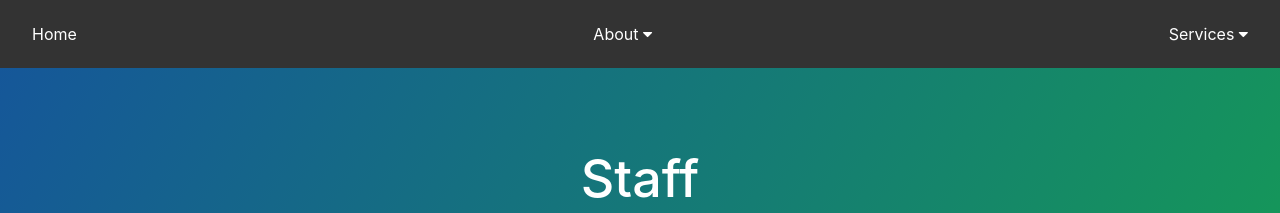
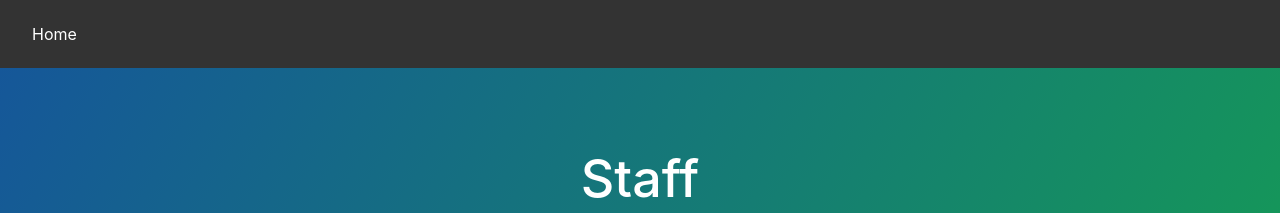
Before and after one commit to Ranger-4297/TeenageClub, a Jekyll site: the page built from Pages/CurrentStaff.md, in a window 1280 px wide. Shown: the top 213 px of the page. Built offline with Jekyll 4.4.1, drawn with Linux system fonts in a browser that asks for light colours; the repository's description, which GitHub fills in, is left out.

Commit message:
Staff list

```diff
--- /dev/null
+++ b/_layouts/minor.html
@@ -0,0 +1,116 @@
+<!DOCTYPE html>
+<html lang="{{ site.lang | default: " en-US" }}">
+<link rel="shortcut icon" type="image/jpg" href="images/Banner.png" />
+<!-- Discord embeds -->
+<meta content="TeenageClub" property="og:title" />
+<meta content="TeenageClub rules and guidelines!" property="og:description" />
+<meta content="https://ranger-4297.github.io/TeenageClub/" property="og:url" />
+<meta content="https://ranger-4297.github.io/TeenageClub/images/Banner.png" property="og:image" />
+<meta content="#ffc0cb" data-react-helmet="true" name="theme-color" />
+
+<head>
+    <meta charset="UTF-8">
+    <link rel="stylesheet" href="https://cdnjs.cloudflare.com/ajax/libs/font-awesome/4.7.0/css/font-awesome.min.css">
+    <style>
+        body {
+            font-family: Arial, Helvetica, sans-serif;
+            margin: 0;
+        }
+
+        .navbar {
+            overflow: hidden;
+            background-color: #333;
+        }
+
+        .navbar a {
+            float: left;
+            font-size: 16px;
+            color: white;
+            text-align: center;
+            padding: 14px 16px;
+            text-decoration: none;
+        }
+
+        .subnav {
+            float: left;
+            overflow: hidden;
+        }
+
+        .subnav .subnavbtn {
+            font-size: 16px;
+            border: none;
+            outline: none;
+            color: white;
+            padding: 14px 16px;
+            background-color: inherit;
+            font-family: inherit;
+            margin: 0;
+        }
+
+        .navbar a:hover,
+        .subnav:hover .subnavbtn {
+            background-color: #155799;
+        }
+
+        .subnav-content {
+            display: none;
+            position: absolute;
+            left: 0;
+            background-color: #155799;
+            width: 100%;
+            z-index: 1;
+        }
+
+        .subnav-content a {
+            float: left;
+            color: white;
+            text-decoration: none;
+        }
+
+        .subnav-content a:hover {
+            background-color: #eee;
+            color: black;
+        }
+
+        .subnav:hover .subnav-content {
+            display: block;
+        }
+    </style>
+
+    {% seo %}
+    <link rel="preconnect" href="https://fonts.gstatic.com">
+    <link rel="preload" href="https://fonts.googleapis.com/css?family=Open+Sans:400,700&display=swap" as="style"
+        type="text/css" crossorigin>
+    <meta name="viewport" content="width=device-width, initial-scale=1">
+    <meta name="theme-color" content="#157878">
+    <meta name="apple-mobile-web-app-status-bar-style" content="black-translucent">
+    <link rel="stylesheet" href="{{ '/assets/css/style.css?v=' | append: site.github.build_revision | relative_url }}">
+    {% include head-custom.html %}
+</head>
+
+<body>
+    <div class="navbar">
+        <a href="/TeenageClub/">Home</a>
+    </div>
+    <a id="skip-to-content" href="#content">Skip to the content.</a>
+
+    <header class="page-header" role="banner">
+        <h1 class="project-name">{{ page.title | default: site.title | default: site.github.repository_name }}</h1>
+        <h2 class="project-tagline">{{ page.description | default: site.description | default:
+            site.github.project_tagline }}</h2>
+    </header>
+
+    <main id="content" class="main-content" role="main">
+        {{ content }}
+
+        <footer class="site-footer">
+            {% if site.github.is_project_page %}
+            <span class="site-footer-owner"><a href="{{ site.github.repository_url }}">{{ site.github.repository_name
+                    }}</a> is maintained by <a href="{{ site.github.owner_url }}">{{ site.github.owner_name
+                    }}</a>.</span>
+            {% endif %}
+        </footer>
+    </main>
+</body>
+
+</html>
```
Also changed, not shown: Pages/CurrentStaff.md (+1 -1 lines).
